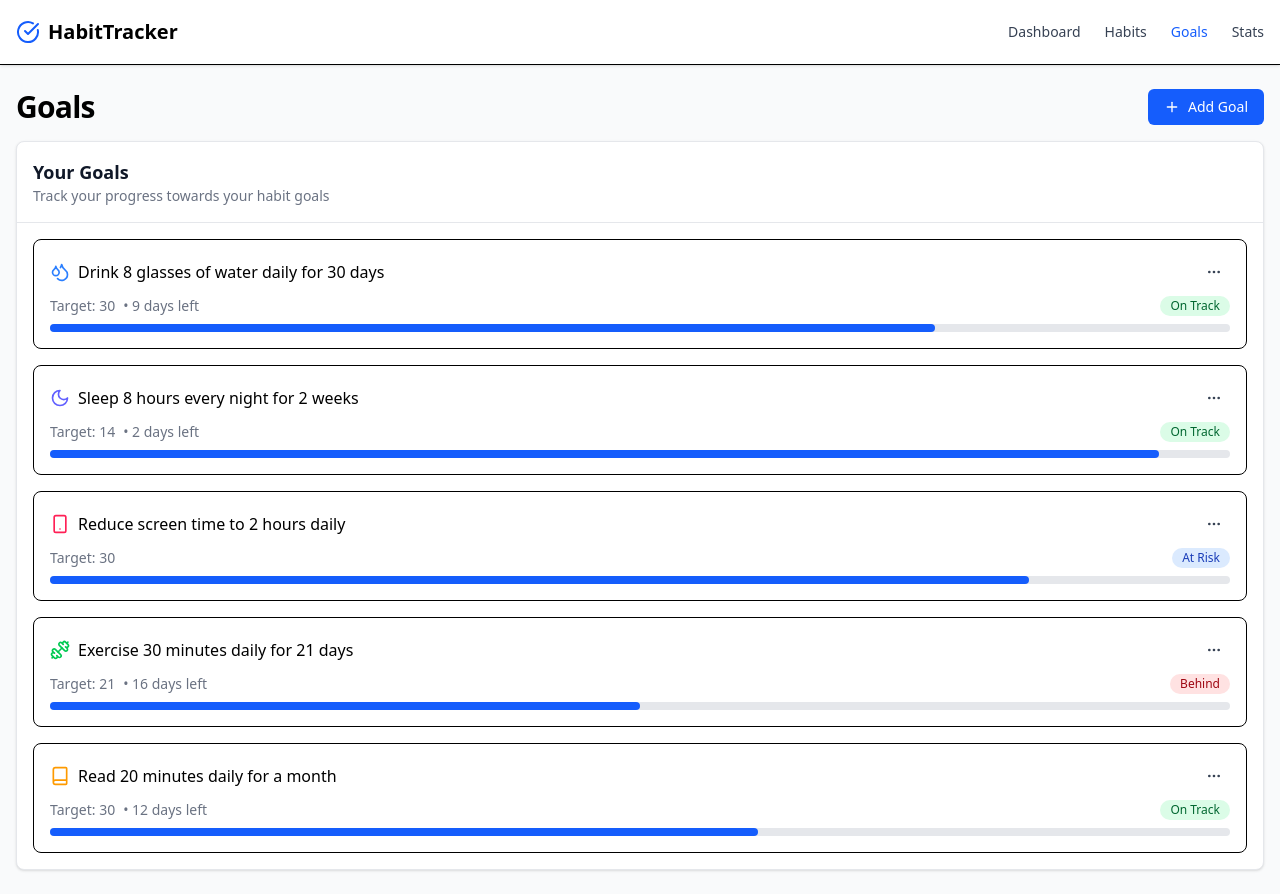
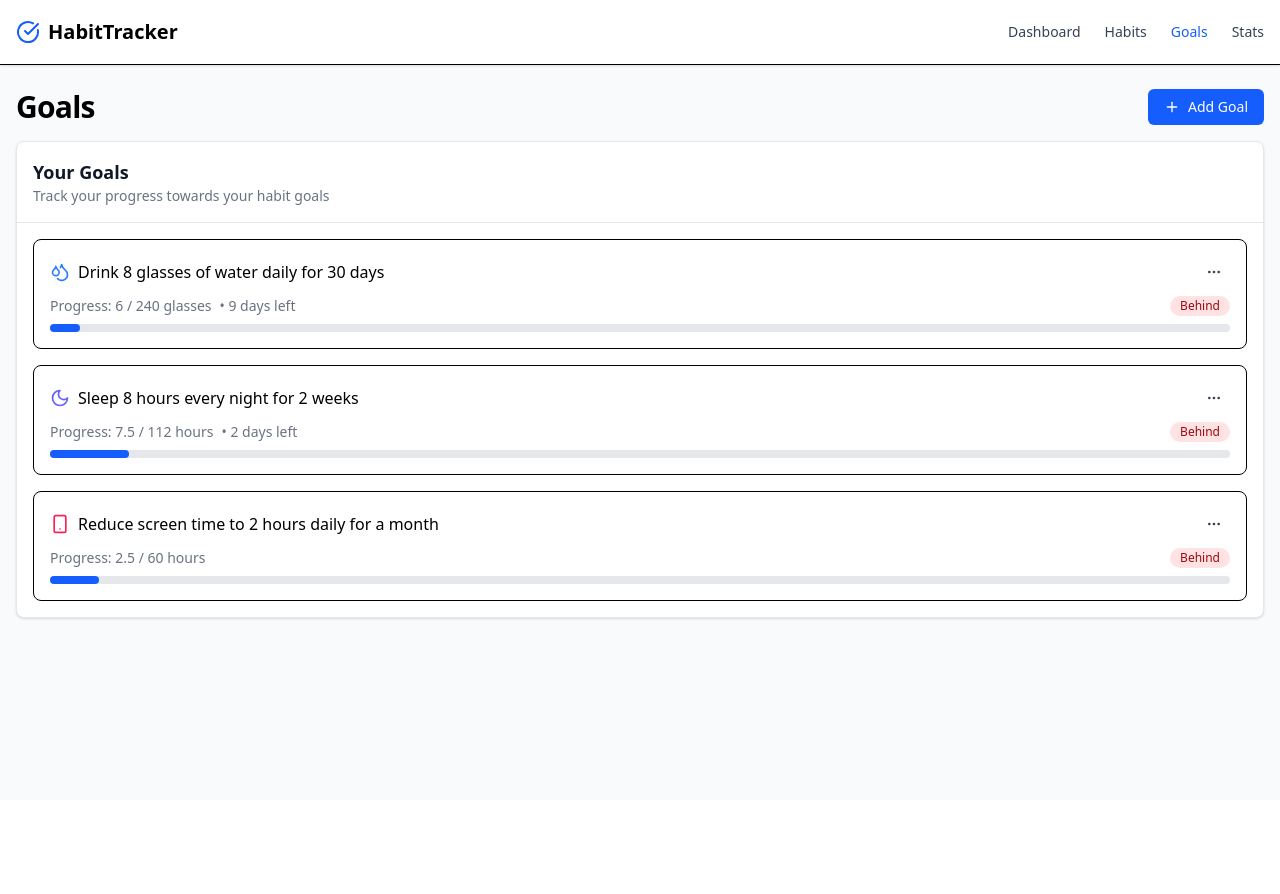
Before and after one commit to SarthakBhandari01/habit-tracker-assignment, a Next.js app: page / in a window 1280 px wide. Both pictures are taken after a click on the button "Goals". After the commit the page ends 800 px from the top, so only its background shows below. Built offline with nearby package versions, Linux system fonts and the light colour scheme.

Commit message:
Added code

```diff
--- a/src/habit-tracker.tsx
+++ b/src/habit-tracker.tsx
@@ -1,6 +1,5 @@
 "use client";
 import type React from "react";
-import { v4 as uuidv4 } from "uuid";
 import { useState, useRef, useEffect } from "react";
 import {
   Bar,
@@ -33,6 +32,10 @@ import {
 } from "lucide-react";
 import { AnimatePresence, motion } from "framer-motion";
 
+function generateId() {
+  return Math.floor(1000 + Math.random() * 9000).toString();
+}
+
 // Types
 type Habit = {
   id: string;
@@ -52,7 +55,7 @@ type Goal = {
   target: number;
   progress: number; // e.g., 3 (out of 5 books)
   daysLeft: number;
-  status: "on-track" | "at-risk" | "behind";
+  status: "on-track" | "at-risk" | "behind" | "completed";
   linkedHabitIds?: string[]; // habit IDs contributing to this goal
   unit?: string; // e.g., "books", "kg", etc.
 };
@@ -106,56 +109,34 @@ const initialGoals: Goal[] = [
     id: "1",
     name: "Drink 8 glasses of water daily for 30 days",
     icon: <Droplets className="h-5 w-5 text-blue-500" />,
-    target: 30,
-    progress: 70,
+    target: 240, // 8 glasses × 30 days
+    progress: 168, // e.g. user drank 168 glasses so far
     daysLeft: 9,
     status: "on-track",
     linkedHabitIds: ["1"],
-    unit: "days",
+    unit: "glasses",
   },
   {
     id: "2",
     name: "Sleep 8 hours every night for 2 weeks",
     icon: <Moon className="h-5 w-5 text-indigo-500" />,
-    target: 14,
-    progress: 85,
+    target: 112, // 8 hours × 14 days
+    progress: 95, // hours slept so far
     daysLeft: 2,
     status: "on-track",
     linkedHabitIds: ["2"],
-    unit: "days",
+    unit: "hours",
   },
   {
     id: "3",
-    name: "Reduce screen time to 2 hours daily",
+    name: "Reduce screen time to 2 hours daily for a month",
     icon: <Smartphone className="h-5 w-5 text-rose-500" />,
-    target: 30, // Assuming a month-long goal
-    progress: 40,
+    target: 60, // Target is 2 hours × 30 days (here, lower is better)
+    progress: 70, // Actually consumed so far (could be reduced or capped)
     daysLeft: 0,
     status: "at-risk",
     linkedHabitIds: ["3"],
-    unit: "days",
-  },
-  {
-    id: "4",
-    name: "Exercise 30 minutes daily for 21 days",
-    icon: <Dumbbell className="h-5 w-5 text-green-500" />,
-    target: 21,
-    progress: 25,
-    daysLeft: 16,
-    status: "behind",
-    linkedHabitIds: ["4"],
-    unit: "days",
-  },
-  {
-    id: "5",
-    name: "Read 20 minutes daily for a month",
-    icon: <Book className="h-5 w-5 text-amber-500" />,
-    target: 30,
-    progress: 60,
-    daysLeft: 12,
-    status: "on-track",
-    linkedHabitIds: [], // optional if not linked
-    unit: "days",
+    unit: "hours",
   },
 ];
 
@@ -176,33 +157,6 @@ const statsData = [
   { date: "Week 4", sleep: 7.8, water: 8.0, screen: 2.2 },
   { date: "Week 5", sleep: 7.9, water: 7.8, screen: 2.0 },
   { date: "Week 6", sleep: 8.2, water: 8.0, screen: 1.8 },
-];
-
-// Calendar data
-const completedDates = [
-  new Date(2024, 4, 1),
-  new Date(2024, 4, 2),
-  new Date(2024, 4, 3),
-  new Date(2024, 4, 5),
-  new Date(2024, 4, 6),
-  new Date(2024, 4, 8),
-  new Date(2024, 4, 9),
-  new Date(2024, 4, 10),
-  new Date(2024, 4, 11),
-  new Date(2024, 4, 12),
-  new Date(2024, 4, 13),
-  new Date(2024, 4, 14),
-  new Date(2024, 4, 15),
-  new Date(2024, 4, 16),
-  new Date(2024, 4, 17),
-  new Date(2024, 4, 18),
-  new Date(2024, 4, 19),
-];
-
-const partialDates = [
-  new Date(2024, 4, 4),
-  new Date(2024, 4, 7),
-  new Date(2024, 4, 20),
 ];
 
 // Custom Tailwind Components
@@ -716,175 +670,6 @@ function Modal({
         </button>
         <h2 className="mb-4 text-lg font-semibold">{title}</h2>
         <div>{children}</div>
-      </div>
-    </div>
-  );
-}
-
-function Calendar({
-  value,
-  onChange,
-}: {
-  value: Date;
-  onChange: (date: Date) => void;
-}) {
-  const [currentMonth, setCurrentMonth] = useState(new Date());
-
-  const getDaysInMonth = (year: number, month: number) => {
-    return new Date(year, month + 1, 0).getDate();
-  };
-
-  const getFirstDayOfMonth = (year: number, month: number) => {
-    return new Date(year, month, 1).getDay();
-  };
-
-  const year = currentMonth.getFullYear();
-  const month = currentMonth.getMonth();
-  const daysInMonth = getDaysInMonth(year, month);
-  const firstDayOfMonth = getFirstDayOfMonth(year, month);
-
-  const days = [];
-  for (let i = 0; i < firstDayOfMonth; i++) {
-    days.push(null);
-  }
-  for (let i = 1; i <= daysInMonth; i++) {
-    days.push(new Date(year, month, i));
-  }
-
-  const isToday = (date: Date) => {
-    const today = new Date();
-    return (
-      date.getDate() === today.getDate() &&
-      date.getMonth() === today.getMonth() &&
-      date.getFullYear() === today.getFullYear()
-    );
-  };
-
-  const isSelected = (date: Date) => {
-    return (
-      date.getDate() === value.getDate() &&
-      date.getMonth() === value.getMonth() &&
-      date.getFullYear() === value.getFullYear()
-    );
-  };
-
-  const isCompleted = (date: Date) => {
-    return completedDates.some(
-      (d) =>
-        d.getDate() === date.getDate() &&
-        d.getMonth() === date.getMonth() &&
-        d.getFullYear() === date.getFullYear()
-    );
-  };
-
-  const isPartial = (date: Date) => {
-    return partialDates.some(
-      (d) =>
-        d.getDate() === date.getDate() &&
-        d.getMonth() === date.getMonth() &&
-        d.getFullYear() === date.getFullYear()
-    );
-  };
-
-  const prevMonth = () => {
-    setCurrentMonth(new Date(year, month - 1, 1));
-  };
-
-  const nextMonth = () => {
-    setCurrentMonth(new Date(year, month + 1, 1));
-  };
-
-  const monthNames = [
-    "January",
-    "February",
-    "March",
-    "April",
-    "May",
-    "June",
-    "July",
-    "August",
-    "September",
-    "October",
-    "November",
-    "December",
-  ];
-
-  return (
-    <div className="w-full">
-      <div className="flex items-center justify-between mb-4">
-        <button
-          onClick={prevMonth}
-          className="p-1 rounded-full hover:bg-gray-200"
-        >
-          <svg
-            className="h-6 w-6"
-            fill="none"
-            viewBox="0 0 24 24"
-            stroke="currentColor"
-          >
-            <path
-              strokeLinecap="round"
-              strokeLinejoin="round"
-              strokeWidth={2}
-              d="M15 19l-7-7 7-7"
-            />
-          </svg>
-        </button>
-        <h2 className="text-lg font-semibold text-gray-900">
-          {monthNames[month]} {year}
-        </h2>
-        <button
-          onClick={nextMonth}
-          className="p-1 rounded-full hover:bg-gray-200"
-        >
-          <svg
-            className="h-6 w-6"
-            fill="none"
-            viewBox="0 0 24 24"
-            stroke="currentColor"
-          >
-            <path
-              strokeLinecap="round"
-              strokeLinejoin="round"
-              strokeWidth={2}
-              d="M9 5l7 7-7 7"
-            />
-          </svg>
-        </button>
-      </div>
-      <div className="grid grid-cols-7 gap-1">
-        {["Sun", "Mon", "Tue", "Wed", "Thu", "Fri", "Sat"].map((day) => (
-          <div
-            key={day}
-            className="text-center text-sm font-medium text-gray-500 py-2"
-          >
-            {day}
-          </div>
-        ))}
-        {days.map((day, index) => (
-          <div key={index} className="aspect-square">
-            {day ? (
-              <button
-                onClick={() => onChange(day)}
-                className={`w-full h-full flex items-center justify-center rounded-full text-sm ${
-                  isSelected(day)
-                    ? "bg-blue-600 text-white"
-                    : isCompleted(day)
-                    ? "bg-green-500 text-white"
-                    : isPartial(day)
-                    ? "bg-amber-500 text-white"
-                    : isToday(day)
-                    ? "bg-gray-100 text-gray-900"
-                    : "text-gray-900 hover:bg-gray-100"
-                }`}
-              >
-                {day.getDate()}
-              </button>
-            ) : (
-              <div className="w-full h-full"></div>
-            )}
-          </div>
-        ))}
       </div>
     </div>
   );
@@ -1043,6 +828,18 @@ function NewGoalForm({ setActiveView, habits, onCreate }: Props2) {
     { value: "kg", label: "Kilograms" },
     { value: "hours", label: "Hours" },
     { value: "times", label: "Times" },
+    { value: "minutes", label: "Minutes" },
+    { value: "km", label: "Kilometers" },
+    { value: "miles", label: "Miles" },
+    { value: "pages", label: "Pages" },
+    { value: "calories", label: "Calories" },
+    { value: "steps", label: "Steps" },
+    { value: "sessions", label: "Sessions" },
+    { value: "tasks", label: "Tasks" },
+    { value: "reps", label: "Reps" },
+    { value: "liters", label: "Liters" },
+    { value: "ml", label: "Milliliters" },
+    { value: "chapters", label: "Chapters" },
   ];
 
   const handleCreate = () => {
@@ -1056,7 +853,7 @@ function NewGoalForm({ setActiveView, habits, onCreate }: Props2) {
       if (firstLinkedHabit) goalIcon = firstLinkedHabit.icon;
     }
     const newGoal: Goal = {
-      id: uuidv4(),
+      id: generateId(),
       name,
       icon: goalIcon,
       target: Number(target),
@@ -1359,22 +1156,42 @@ function GoalsList({
         return <Badge className="bg-amber-100 text-amber-800">At Risk</Badge>;
       case "behind":
         return <Badge className="bg-red-100 text-red-800">Behind</Badge>;
+      case "completed":
+        return <Badge className="bg-red-100 text-red-800">Completed</Badge>;
     }
   };
 
-  const calculateProgressFromHabits = (goal: Goal) => {
+  const calculateProgressAndStatus = (goal: Goal) => {
     if (!goal.linkedHabitIds || goal.linkedHabitIds.length === 0) {
-      return goal.progress;
+      const progressPercent = (goal.progress / goal.target) * 100;
+      return {
+        progressValue: goal.progress,
+        progressPercent,
+        status: getStatus(progressPercent),
+      };
     }
+
     const linkedHabits = habits.filter((habit) =>
       goal.linkedHabitIds?.includes(habit.id)
     );
-    if (linkedHabits.length === 0) return 0;
-    const totalPercentage = linkedHabits.reduce((sum, habit) => {
-      const percentage = (habit.current / habit.target) * 100;
-      return sum + Math.min(Math.max(percentage, 0), 100);
-    }, 0);
-    return Math.round(totalPercentage / linkedHabits.length);
+    const totalCurrent = linkedHabits.reduce(
+      (sum, habit) => sum + habit.current,
+      0
+    );
+    const progressValue = Math.min(totalCurrent, goal.target);
+    const progressPercent = (progressValue / goal.target) * 100;
+    return {
+      progressValue,
+      progressPercent,
+      status: getStatus(progressPercent),
+    };
+  };
+
+  const getStatus = (percent: number): Goal["status"] => {
+    if (percent >= 100) return "completed";
+    if (percent >= 75) return "on-track";
+    if (percent >= 40) return "at-risk";
+    return "behind";
   };
 
   function handleDelete(id: string) {
@@ -1392,7 +1209,9 @@ function GoalsList({
     <>
       <div className="space-y-4">
         {goals.map((goal) => {
-          const dynamicProgress = calculateProgressFromHabits(goal);
+          const { progressValue, progressPercent, status } =
+            calculateProgressAndStatus(goal);
+
           return (
             <div
               key={goal.id}
@@ -1424,19 +1243,18 @@ function GoalsList({
                 </Dropdown>
               </div>
               <div className="flex items-center justify-between">
-                <div className="flex items-center space-x-2">
-                  <span className="text-sm text-gray-500">
-                    Target: {goal.target}
+                <div className="flex items-center space-x-2 text-sm text-gray-500">
+                  <span>
+                    Progress: {progressValue} / {goal.target} {goal.unit}
                   </span>
                   {goal.daysLeft > 0 && (
-                    <span className="text-sm text-gray-500">
-                      • {goal.daysLeft} days left
-                    </span>
+                    <span>• {goal.daysLeft} days left</span>
                   )}
                 </div>
-                {getStatusBadge(goal.status)}
+                {getStatusBadge(status)}
               </div>
-              <Progress value={dynamicProgress} />
+
+              <Progress value={progressPercent} />
             </div>
           );
         })}
@@ -1507,68 +1325,6 @@ function GoalsList({
   );
 }
 
-function HabitCalendar() {
-  const [date, setDate] = useState<Date>(new Date());
-
-  return (
-    <div className="space-y-4">
-      <div className="flex justify-center">
-        <Calendar value={date} onChange={setDate} />
-      </div>
-      <div className="flex justify-center gap-4">
-        <div className="flex items-center gap-2">
-          <span className="inline-block w-3 h-3 bg-green-500 rounded-full"></span>
-          <span className="text-sm">All habits completed</span>
-        </div>
-        <div className="flex items-center gap-2">
-          <span className="inline-block w-3 h-3 bg-amber-500 rounded-full"></span>
-          <span className="text-sm">Some habits completed</span>
-        </div>
-      </div>
-      {date && (
-        <Card>
-          <CardContent className="p-4">
-            <h3 className="font-medium mb-2">
-              {date.toLocaleDateString("en-US", {
-                weekday: "long",
-                year: "numeric",
-                month: "long",
-                day: "numeric",
-              })}
-            </h3>
-            <div className="space-y-2">
-              <div className="flex justify-between items-center">
-                <span>Water Intake</span>
-                <Badge className="bg-blue-100 text-blue-800">Completed</Badge>
-              </div>
-              <div className="flex justify-between items-center">
-                <span>Sleep</span>
-                <Badge className="bg-indigo-100 text-indigo-800">
-                  Completed
-                </Badge>
-              </div>
-              <div className="flex justify-between items-center">
-                <span>Screen Time</span>
-                <Badge className="bg-rose-100 text-rose-800">Completed</Badge>
-              </div>
-              <div className="flex justify-between items-center">
-                <span>Exercise</span>
-                <Badge variant="outline" className="text-gray-500">
-                  Missed
-                </Badge>
-              </div>
-              <div className="flex justify-between items-center">
-                <span>Reading</span>
-                <Badge className="bg-green-100 text-green-800">Completed</Badge>
-              </div>
-            </div>
-          </CardContent>
-        </Card>
-      )}
-    </div>
-  );
-}
-
 type Props = {
   onCreate: (habit: Habit) => void;
   setActiveView: (view: string) => void;
@@ -1632,7 +1388,7 @@ function NewHabitForm({ onCreate, setActiveView }: Props) {
     if (!habitName || !target) return;
 
     const newHabit: Habit = {
-      id: uuidv4(),
+      id: generateId(),
       name: habitName,
       icon: iconMap[habitType],
       completed: false,
@@ -1860,7 +1616,6 @@ export default function HabitTracker() {
               tabs={[
                 { id: "overview", label: "Overview" },
                 { id: "habits", label: "By Habit" },
-                { id: "calendar", label: "Calendar" },
               ]}
               activeTab={activeTab}
               onChange={setActiveTab}
@@ -1938,19 +1693,6 @@ export default function HabitTracker() {
                       </div>
                     ))}
                   </div>
-                </CardContent>
-              </Card>
-            </TabPanel>
-            <TabPanel id="calendar" activeTab={activeTab}>
-              <Card>
-                <CardHeader>
-                  <CardTitle>Habit Calendar</CardTitle>
-                  <CardDescription>
-                    View your habit completion by date
-                  </CardDescription>
-                </CardHeader>
-                <CardContent>
-                  <HabitCalendar />
                 </CardContent>
               </Card>
             </TabPanel>
```
